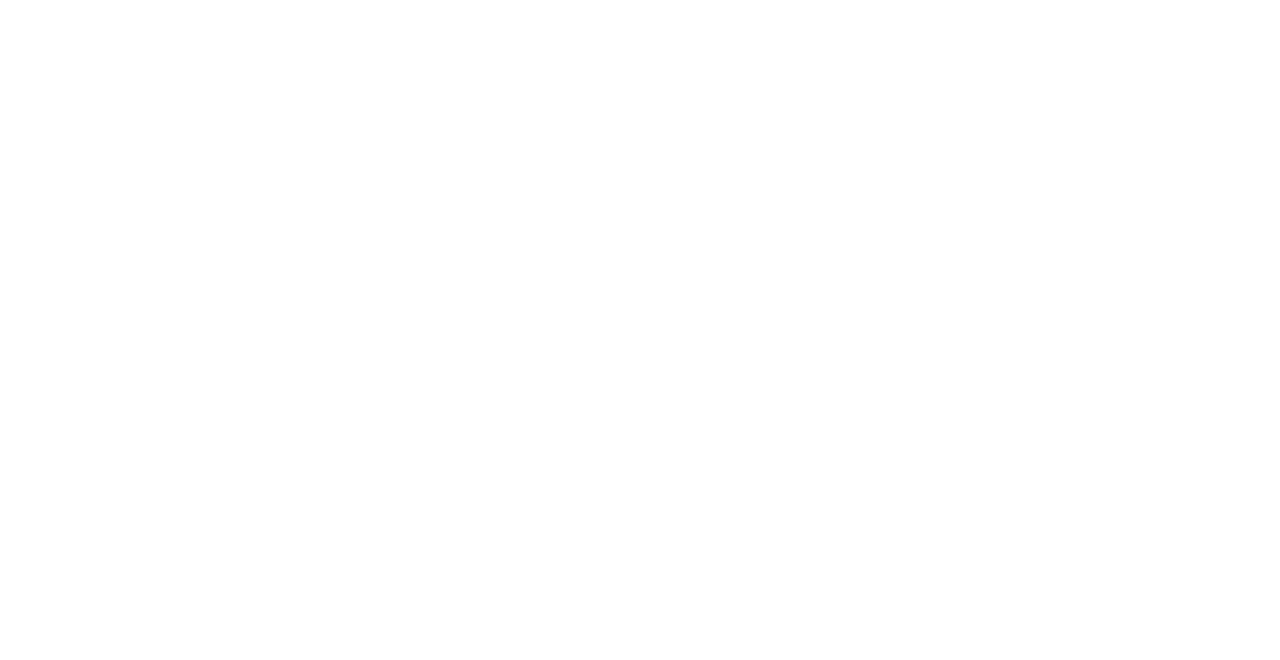
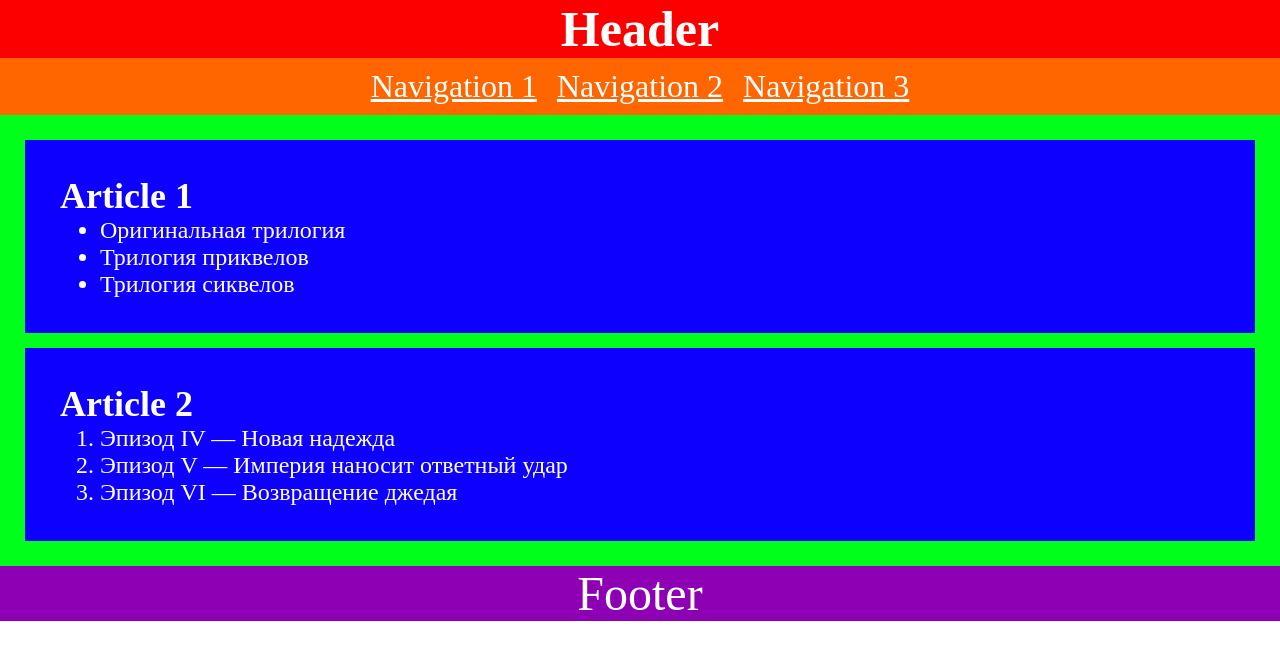
Before and after one commit to js-tasks-ru/htmlcss-20241107_danshop1998, a website: page 02-dz0/01-semantic-mockup/solution.html in a window 1280 px wide. Drawn offline with Linux system fonts and the light colour scheme.

Commit message:
homework-2

```diff
--- /dev/null
+++ b/02-dz0/01-semantic-mockup/css/style.css
@@ -0,0 +1,44 @@
+*{
+    margin: 0 auto;
+    color: rgb(255, 255, 255);
+}
+
+header {
+    background-color: #fc0000;
+    text-align: center;
+}
+
+h1 {
+    margin: 0;
+    font-size: 50px;
+}
+
+nav {
+    display: flex;
+    justify-content: center;
+    background-color: #ff6600;
+}
+
+a {
+    color: #fff;
+    font-size: 32px;
+    margin: 10px;
+}
+
+main {
+    background-color: #00ff1a;
+    padding: 10px;
+}
+
+footer {
+    text-align: center;
+    font-size: 48px;
+    background-color: rgb(141, 0, 180);
+}
+
+article {
+    background-color: #0d00ff;
+    padding: 35px;
+    margin: 15px;
+    font-size: 24px;
+}
--- a/02-dz0/01-semantic-mockup/solution.html
+++ b/02-dz0/01-semantic-mockup/solution.html
@@ -1,4 +1,37 @@
-<!DOCTYPE html>
-<html lang="ru">
-    <!-- Ваше решение -->
+<html lang="en">
+<head>
+    <meta charset="UTF-8">
+    <meta name="viewport" content="width=device-width, initial-scale=1.0">
+    <link rel="stylesheet" href="css/style.css">
+    <title>Homework_2</title>
+</head>
+<body>
+    <header>
+        <h1>Header</h1>
+        <nav>
+            <a href="">Navigation 1</a>
+            <a href="">Navigation 2</a>
+            <a href="">Navigation 3</a>
+        </nav>
+    </header>
+    <main>
+        <article>
+            <h2>Article 1</h2>
+            <ul>
+                <li>Оригинальная трилогия</li>
+                <li>Трилогия приквелов</li>
+                <li>Трилогия сиквелов</li>
+            </ul>
+        </article>
+        <article>
+            <h2>Article 2</h2>
+            <ol>
+                <li>Эпизод IV — Новая надежда</li>
+                <li>Эпизод V — Империя наносит ответный удар</li>
+                <li>Эпизод VI — Возвращение джедая</li>
+            </ol>
+        </article>
+    </main>
+    <footer>Footer</footer>
+</body>
 </html>
```
